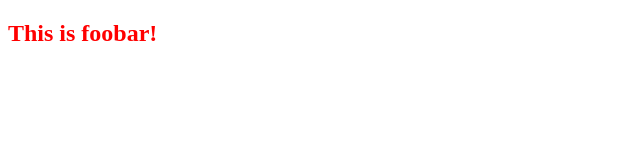
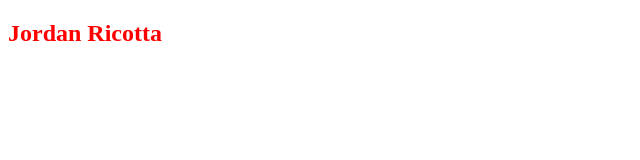
Before and after one commit to jordan-codes-2001/foobar, a plain HTML site: page index.html in a window 1280 px wide. Shown: the full height of the page, 0-640 px from the left. Drawn offline with Linux system fonts and the light colour scheme.

Commit message:
update h2 with my name

```diff
--- a/index.html
+++ b/index.html
@@ -9,6 +9,6 @@
     <link rel="stylesheet" href="styles.css">
   </head>
   <body>
-    <h2>This is foobar!</h2>
+    <h2>Jordan Ricotta</h2>
   </body>
 </html>
```
